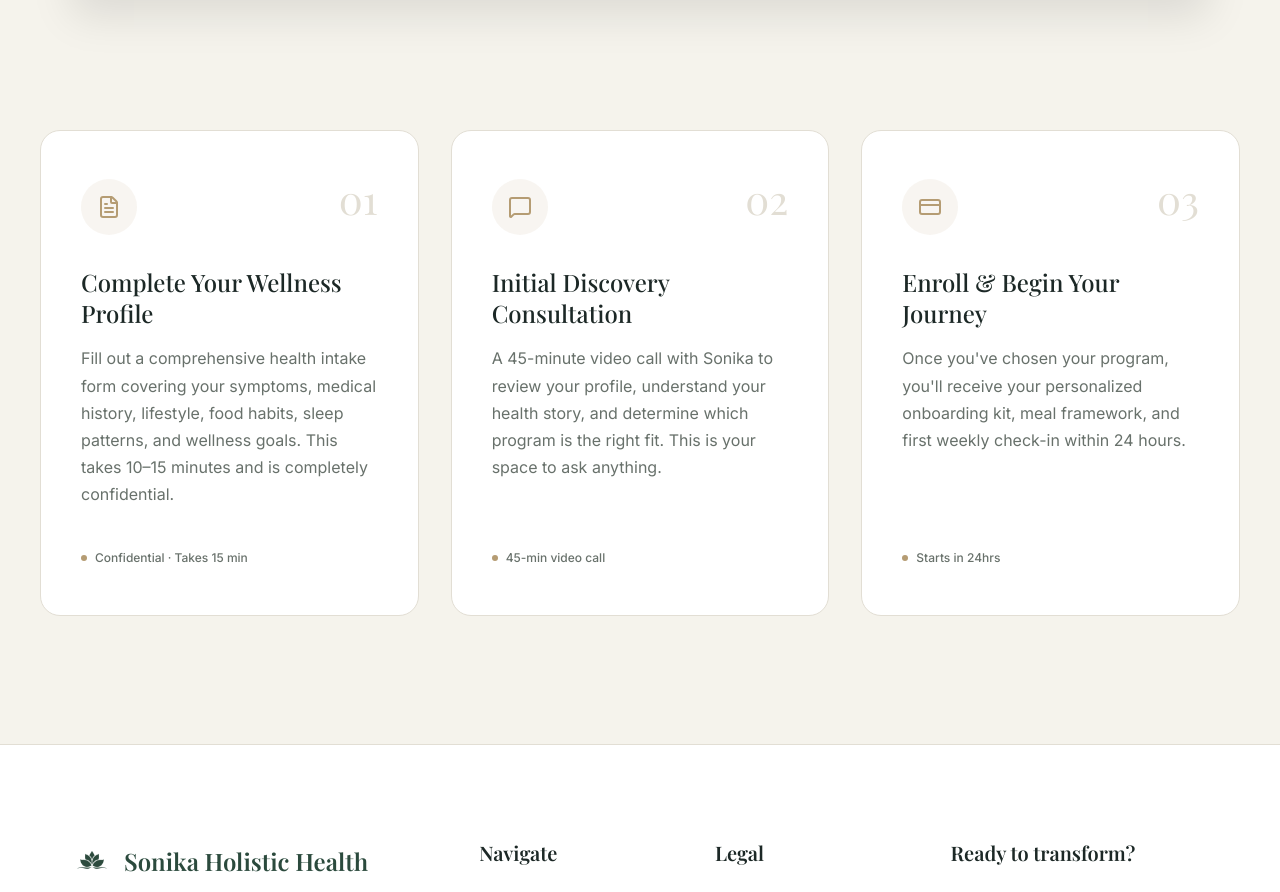
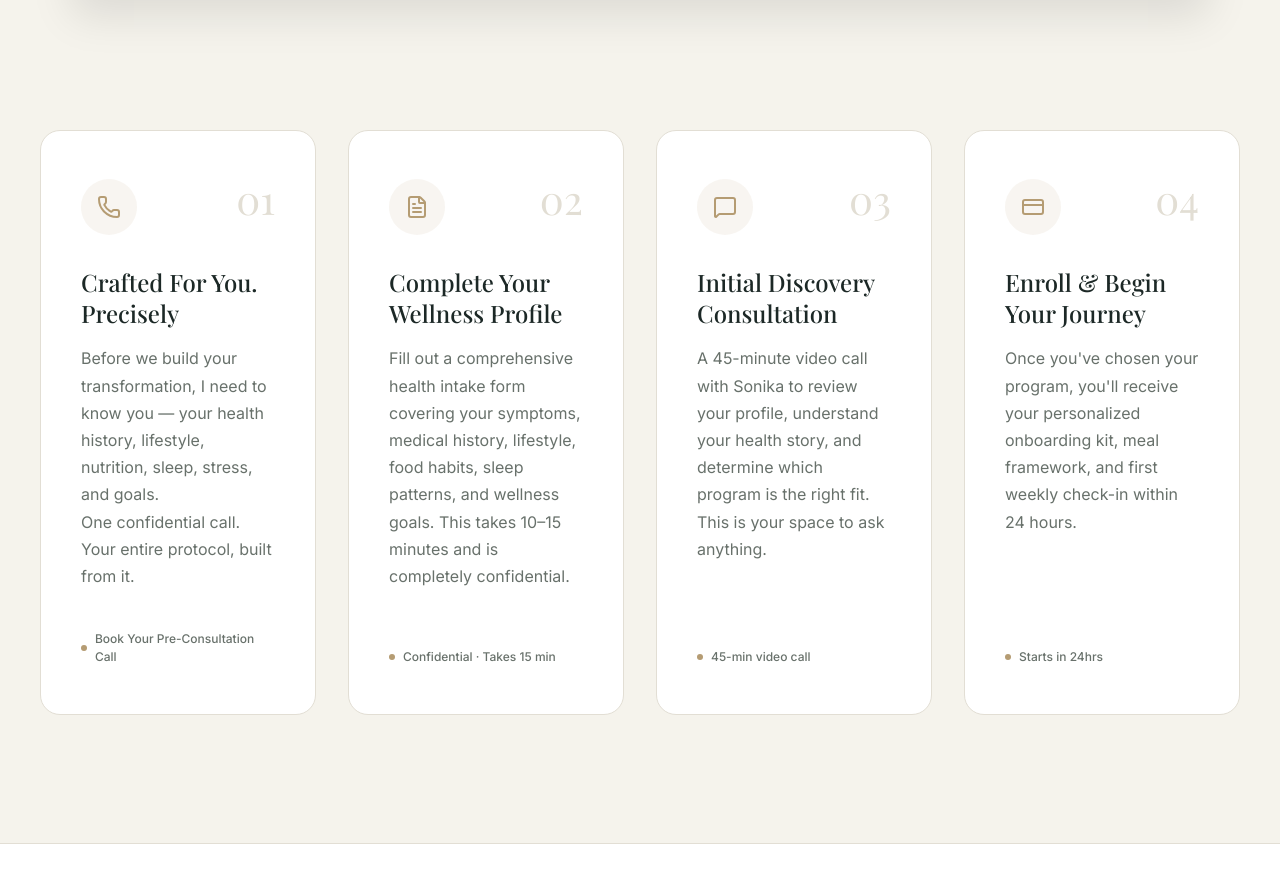
Before and after one commit to jithindevoffice-hue/nutrition-websie, a React (Vite) app: page /process in a window 1280 px wide. Shown: the part 1060-1952 px from the top of the page. Built offline with nearby package versions, Linux system fonts and the light colour scheme; a web font is replaced by a local one.

Commit message:
feat: add discovery call step and update grid layout to four columns in ProcessPage

```diff
--- a/src/pages/ProcessPage.module.css
+++ b/src/pages/ProcessPage.module.css
@@ -74,7 +74,7 @@
 
 .grid {
     display: grid;
-    grid-template-columns: repeat(3, 1fr);
+    grid-template-columns: repeat(4, 1fr);
     gap: 2rem;
 }
 
--- a/src/pages/ProcessPage.tsx
+++ b/src/pages/ProcessPage.tsx
@@ -1,7 +1,7 @@
 import { Navbar } from '../components/Navbar';
 import { Footer } from '../components/Footer';
 import styles from './ProcessPage.module.css';
-import { FileText, MessageSquare, CreditCard } from 'lucide-react';
+import { FileText, MessageSquare, CreditCard, Phone } from 'lucide-react';
 import aboutHeroImg from '../assets/about-hero.jpg';
 
 export const ProcessPage = () => {
@@ -40,9 +40,30 @@ export const ProcessPage = () => {
                             <div className={styles.card}>
                                 <div className={styles.cardHeader}>
                                     <div className={styles.iconCircle}>
+                                        <Phone size={24} color="#b59c73" />
+                                    </div>
+                                    <span className={styles.stepNumber}>01</span>
+                                </div>
+
+                                <h3 className={styles.cardTitle}>Crafted For You. Precisely</h3>
+                                <p className={styles.cardDescription}>
+                                    Before we build your transformation, I need to know you — your health history, lifestyle, nutrition, sleep, stress, and goals.<br />
+                                    One confidential call. Your entire protocol, built from it.
+                                </p>
+
+                                <div className={styles.cardFooter}>
+                                    <span className={styles.tagDot}></span>
+                                    Book Your Pre-Consultation Call
+                                </div>
+                            </div>
+
+                            {/* Step 2 */}
+                            <div className={styles.card}>
+                                <div className={styles.cardHeader}>
+                                    <div className={styles.iconCircle}>
                                         <FileText size={24} color="#b59c73" />
                                     </div>
-                                    <span className={styles.stepNumber}>01</span>
+                                    <span className={styles.stepNumber}>02</span>
                                 </div>
 
                                 <h3 className={styles.cardTitle}>Complete Your Wellness Profile</h3>
@@ -56,13 +77,13 @@ export const ProcessPage = () => {
                                 </div>
                             </div>
 
-                            {/* Step 2 */}
+                            {/* Step 3 */}
                             <div className={styles.card}>
                                 <div className={styles.cardHeader}>
                                     <div className={styles.iconCircle}>
                                         <MessageSquare size={24} color="#b59c73" />
                                     </div>
-                                    <span className={styles.stepNumber}>02</span>
+                                    <span className={styles.stepNumber}>03</span>
                                 </div>
 
                                 <h3 className={styles.cardTitle}>Initial Discovery Consultation</h3>
@@ -76,13 +97,13 @@ export const ProcessPage = () => {
                                 </div>
                             </div>
 
-                            {/* Step 3 */}
+                            {/* Step 4 */}
                             <div className={styles.card}>
                                 <div className={styles.cardHeader}>
                                     <div className={styles.iconCircle}>
                                         <CreditCard size={24} color="#b59c73" />
                                     </div>
-                                    <span className={styles.stepNumber}>03</span>
+                                    <span className={styles.stepNumber}>04</span>
                                 </div>
 
                                 <h3 className={styles.cardTitle}>Enroll & Begin Your Journey</h3>
```
